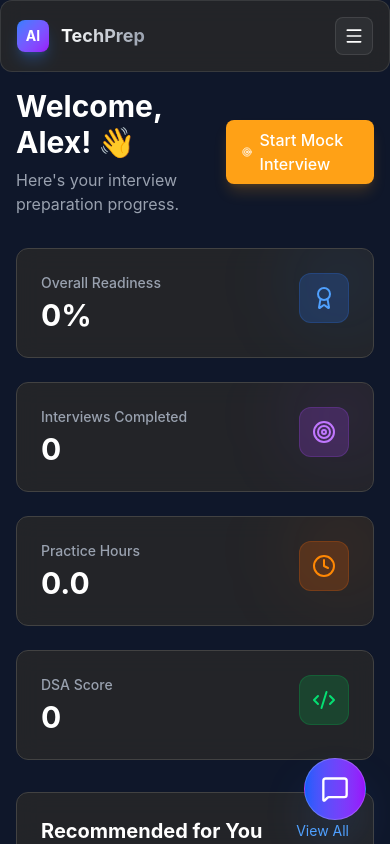
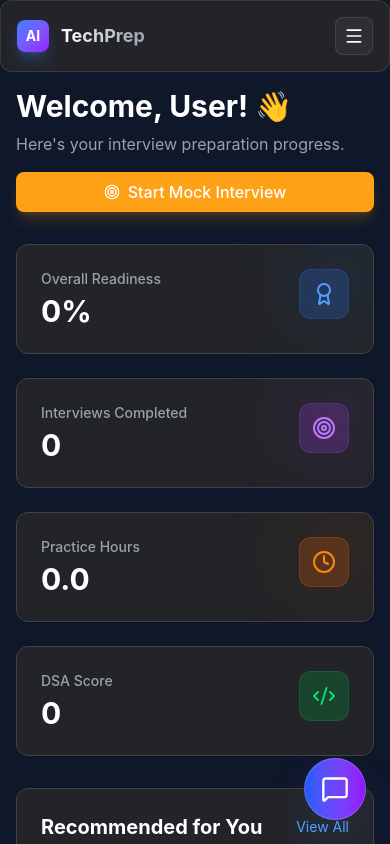
Before and after one commit to Master-arman/A2O-INT_PREPARATION, a React (Vite) app: page / in a window 390 px wide. Built offline with nearby package versions, Linux system fonts and the light colour scheme.

Commit message:
Fixed mobile layout of Dashboard and made name dynamic

```diff
--- a/src/pages/Dashboard/Dashboard.jsx
+++ b/src/pages/Dashboard/Dashboard.jsx
@@ -1,3 +1,4 @@
+import { useState, useEffect } from 'react';
 import { motion } from 'framer-motion';
 import { Target, TrendingUp, Clock, Award, Code2, Cpu } from 'lucide-react';
 import { Link } from 'react-router-dom';
@@ -25,14 +26,24 @@ const StatCard = ({ title, value, icon: Icon, color, trend }) => (
 );
 
 const Dashboard = () => {
+  const [userName, setUserName] = useState('User');
+
+  useEffect(() => {
+    const authUserStr = localStorage.getItem('user');
+    if (authUserStr) {
+      const authData = JSON.parse(authUserStr);
+      setUserName(authData.name ? authData.name.split(' ')[0] : 'User');
+    }
+  }, []);
+
   return (
     <div className="space-y-8 pb-8">
-      <header className="flex justify-between items-center">
+      <header className="flex flex-col sm:flex-row justify-between items-start sm:items-center gap-4">
         <div>
-          <h1 className="text-3xl font-bold text-white mb-2">Welcome, Alex! 👋</h1>
+          <h1 className="text-3xl font-bold text-white mb-2">Welcome, {userName}! 👋</h1>
           <p className="text-gray-400">Here's your interview preparation progress.</p>
         </div>
-        <Link to="/interviews" className="btn-primary flex items-center gap-2">
+        <Link to="/interviews" className="btn-primary flex items-center gap-2 w-full sm:w-auto justify-center">
           <Target className="w-4 h-4" />
           Start Mock Interview
         </Link>
```
